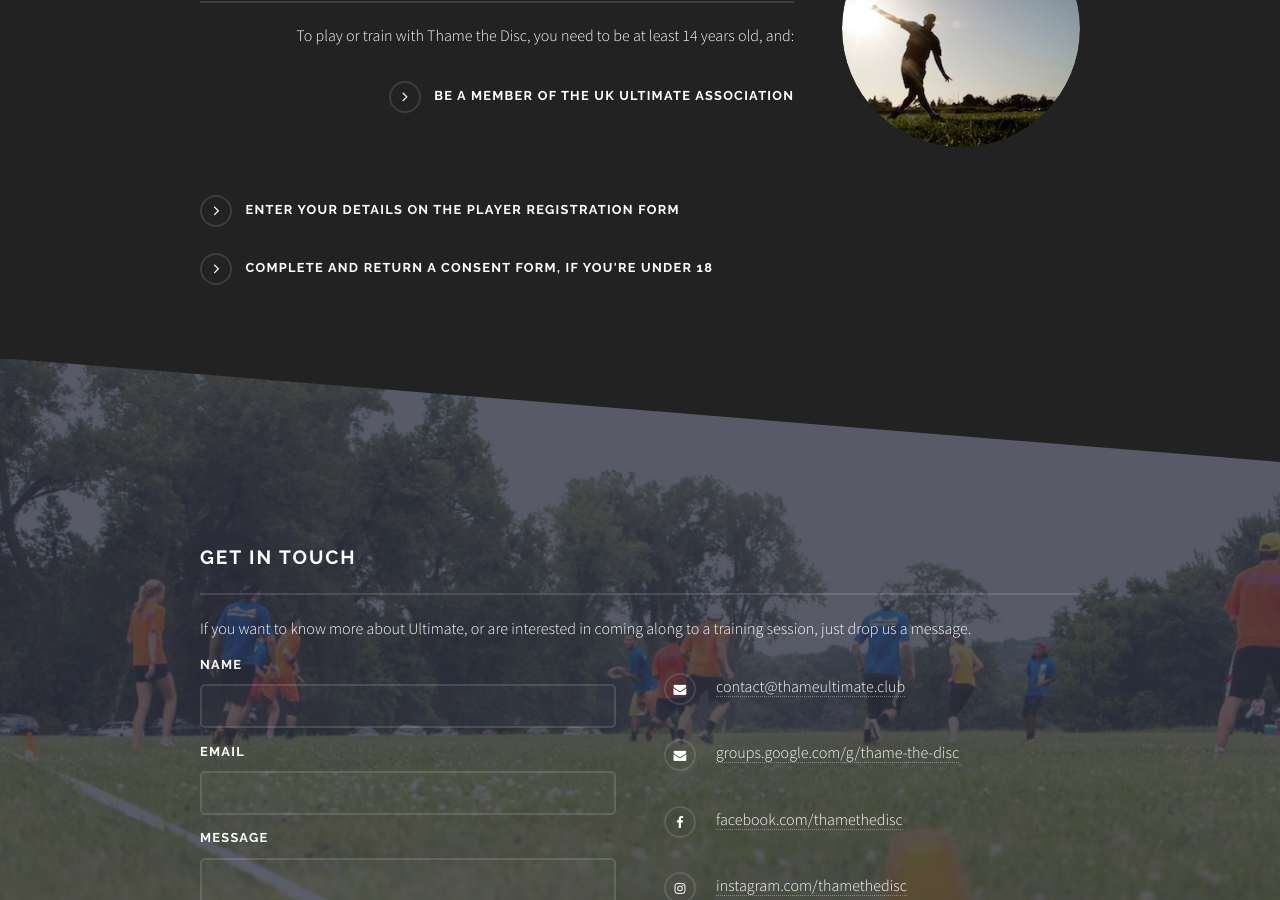
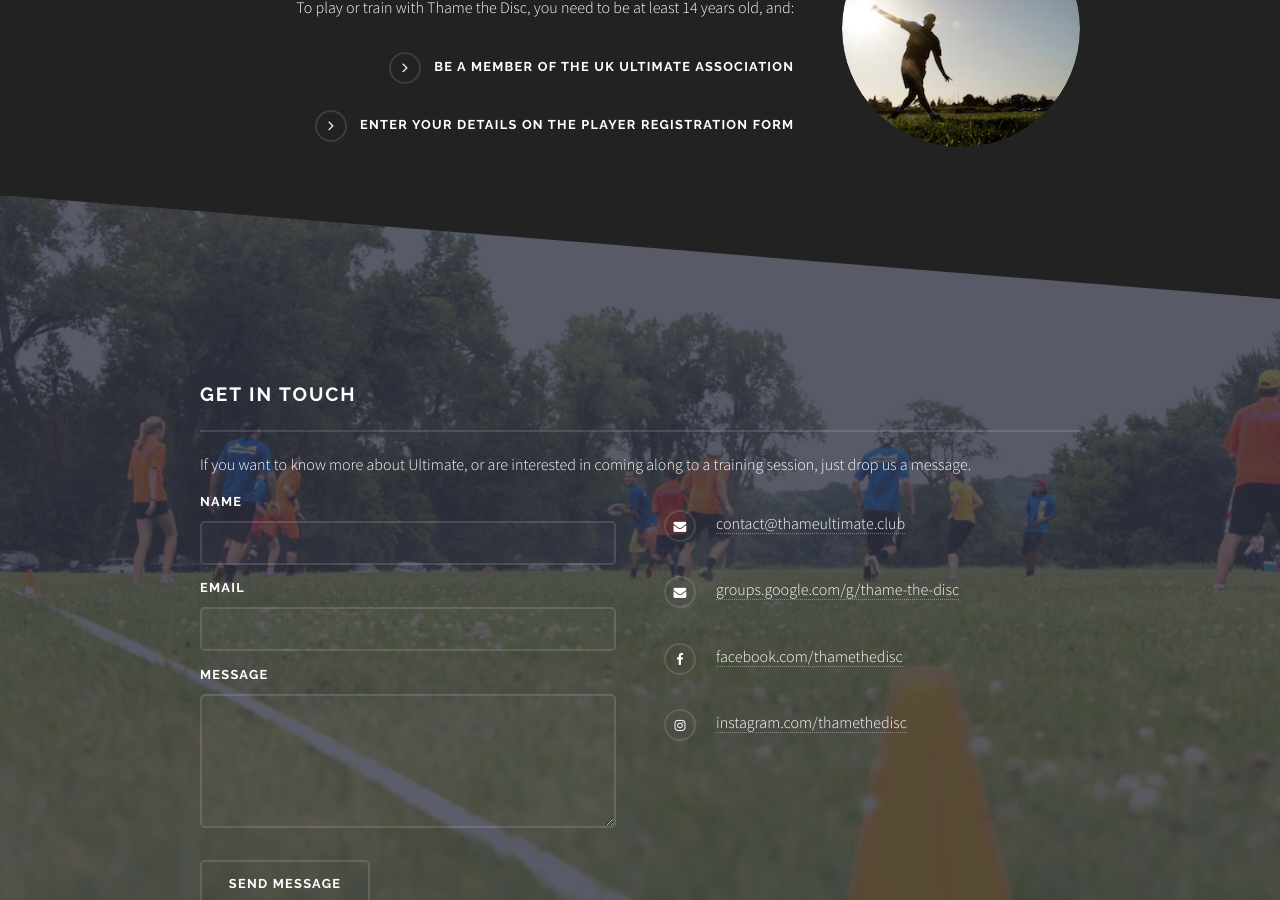
Before and after one commit to timblair/thameultimate, a Jekyll site: the page built from player-registration.md, in a window 1280 px wide and 900 px high, scrolled down 809 px. Built offline with Jekyll 4.4.1, drawn with Linux system fonts in a browser that asks for light colours; our own code applies the rules of GitHub Pages for plain Markdown files.

Commit message:
Remove link to printable consent form
The web-based registration form now also acts as a consent form.

```diff
--- a/_data/player_registration_sections.yml
+++ b/_data/player_registration_sections.yml
@@ -4,8 +4,5 @@
   title: Registering as a Player
   content: |
     <p>To play or train with Thame the Disc, you need to be at least 14 years old, and:</p>
-  button_url: https://www.ukultimate.com/membership
-  button_text: Be a member of the UK Ultimate Association
-  features: |
+    <a href="https://www.ukultimate.com/membership" class="special">Be a member of the UK Ultimate Association</a>
     <a href="https://bit.ly/tu-registration" class="special">Enter your details on the player registration form</a>
-    <a href="https://bit.ly/tu-consent" class="special">Complete and return a consent form, if you're under 18</a>
```
